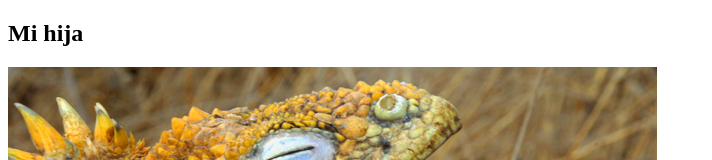
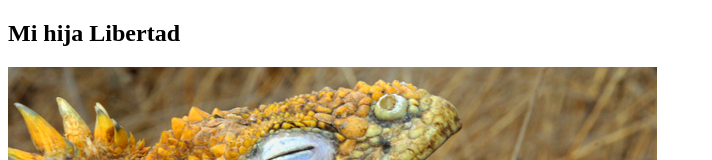
Before and after one commit to rktel/libertad, a plain HTML site: page index.html in a window 1280 px wide. Shown: the top 160 px of the page, without its empty margins (0-712 px from the left). Drawn offline with Linux system fonts and the light colour scheme.

Commit message:
image libertad+

```diff
--- a/index.html
+++ b/index.html
@@ -5,7 +5,7 @@
 	<title>Libertad</title>
 </head>
 <body>
-	<h2>Mi hija </h2>
+	<h2>Mi hija Libertad</h2>
 <img src="images/libertad.jpeg" alt="Libertad">
 </body>
 </html>
```
